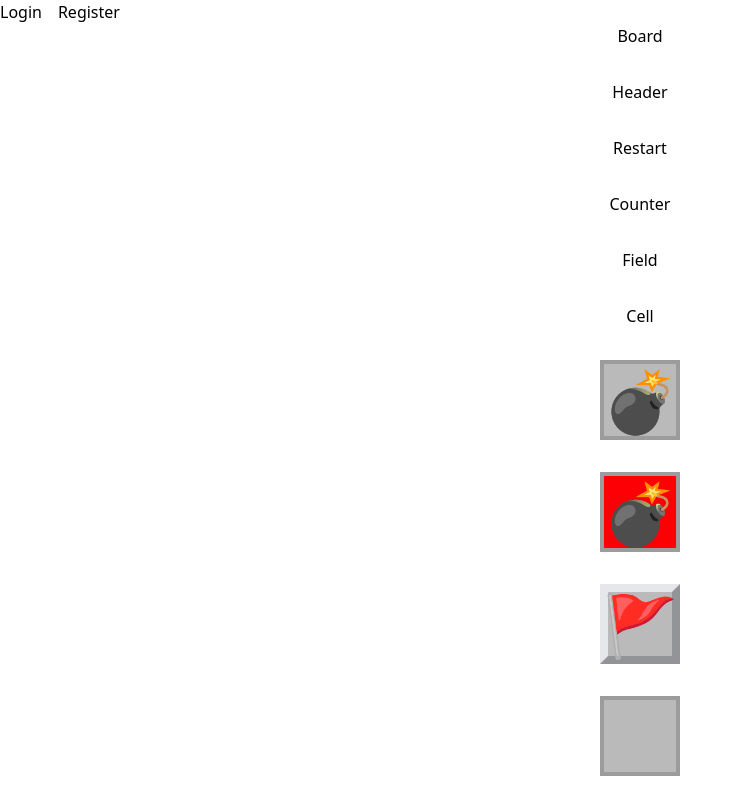
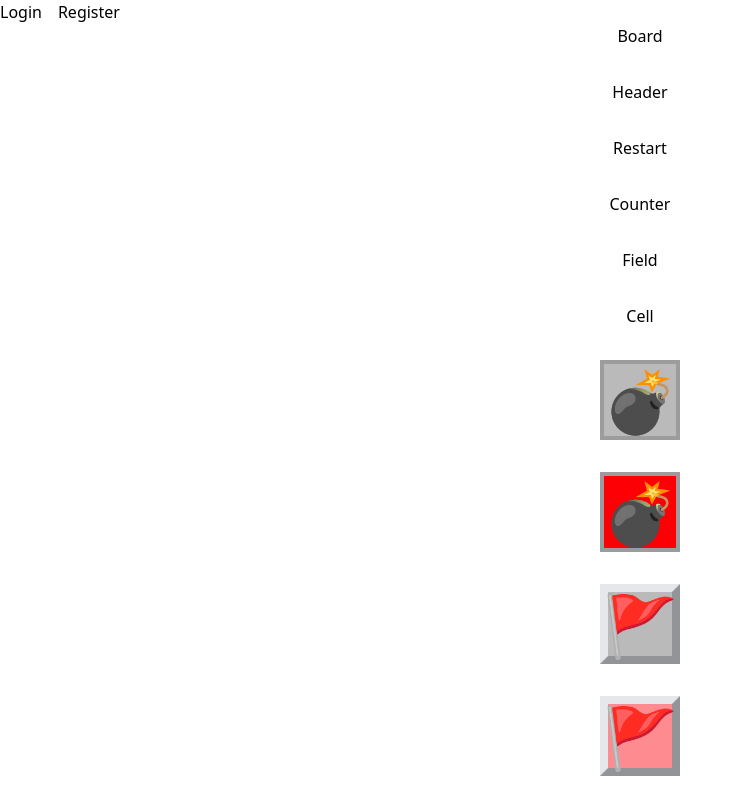
Before and after one commit to peezlepass/final-project, a React (Create React App) app in the folder client/: page /minesweeper in a window 1280 px wide. Shown: the top 800 px of the page, without its empty margins (0-742 px from the left). Built offline with nearby package versions, Linux system fonts and the light colour scheme.

Commit message:
BombGuess Red BG Cell update

```diff
--- a/client/src/components/Minesweeper/Cells/BombGuess.jsx
+++ b/client/src/components/Minesweeper/Cells/BombGuess.jsx
@@ -1,7 +1,11 @@
-export default function BombGuess() {
+export default function BombGuess({ red }) {
+  let background = "bg-empty-cell-color";
+  if (red) {
+    background = "bg-red-flag";
+  }
   return (
     <div
-      className="w-20 h-20 bg-empty-cell-color border-8 text-6xl flex items-center justify-center"
+      className={`w-20 h-20 ${background} border-8 text-6xl flex items-center justify-center`}
       style={{ borderStyle: "outset" }}
     >
       🚩
--- a/client/src/components/Minesweeper/MinesweeperPage.jsx
+++ b/client/src/components/Minesweeper/MinesweeperPage.jsx
@@ -22,6 +22,7 @@ export default function MinesweeperPage() {
       <Bomb></Bomb>
       <Bomb red={true}></Bomb>
       <BombGuess></BombGuess>
+      <BombGuess red={true}></BombGuess>
       <Empty></Empty>
       <Number number={1}></Number>
       <Number number={2}></Number>
--- a/client/tailwind.config.js
+++ b/client/tailwind.config.js
@@ -15,6 +15,7 @@ module.exports = {
         "number-cell-seven": "rgb(108, 0, 109)",
         "number-cell-eight": "rgb(95, 95, 95)",
         "red-bomb": "rgb(253, 0, 6)",
+        "red-flag": "rgb(254, 139, 143)",
       },
     },
   },
```
